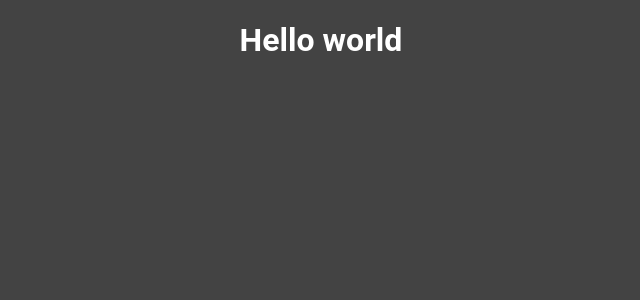
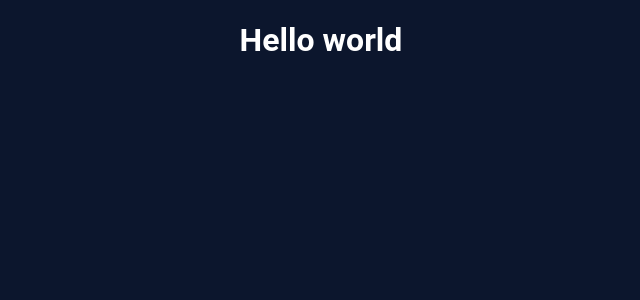
Before and after one commit to goodideagiver/roadmapper-ts, a React (Vite) app: page / in a window 1280 px wide. Shown: the top 300 px of the page, without its empty margins (319-959 px from the left). Built offline with nearby package versions, Linux system fonts and the light colour scheme.

Commit message:
Add base design css

```diff
--- a/src/assets/css/index.css
+++ b/src/assets/css/index.css
@@ -1,10 +1,13 @@
+@import url('https://fonts.googleapis.com/css2?family=Lato:ital,wght@0,100;0,300;0,400;0,700;0,900;1,100;1,300;1,400;1,700;1,900&display=swap');
+
 * {
 	box-sizing: border-box;
 	font-size: 1rem;
 }
 
 body {
+	font-family: var(--font-family-base);
 	margin: 0;
 	padding: 0;
-	background-color: var(--body-color);
+	background-color: var(--body-base);
 }
--- a/src/assets/css/variables.css
+++ b/src/assets/css/variables.css
@@ -1,3 +1,12 @@
 :root {
-  --body-color: #434343;
+	/* colors */
+	--body-base: #0c162d;
+	--body-elevated: #172237;
+	--body-highlight: #1f6feb;
+
+	--body-text: #fff;
+	--text-less-highlight: hsl(0, 0%, 85%);
+
+	/* font */
+	--font-family-base: 'Lato', sans-serif;
 }
```
